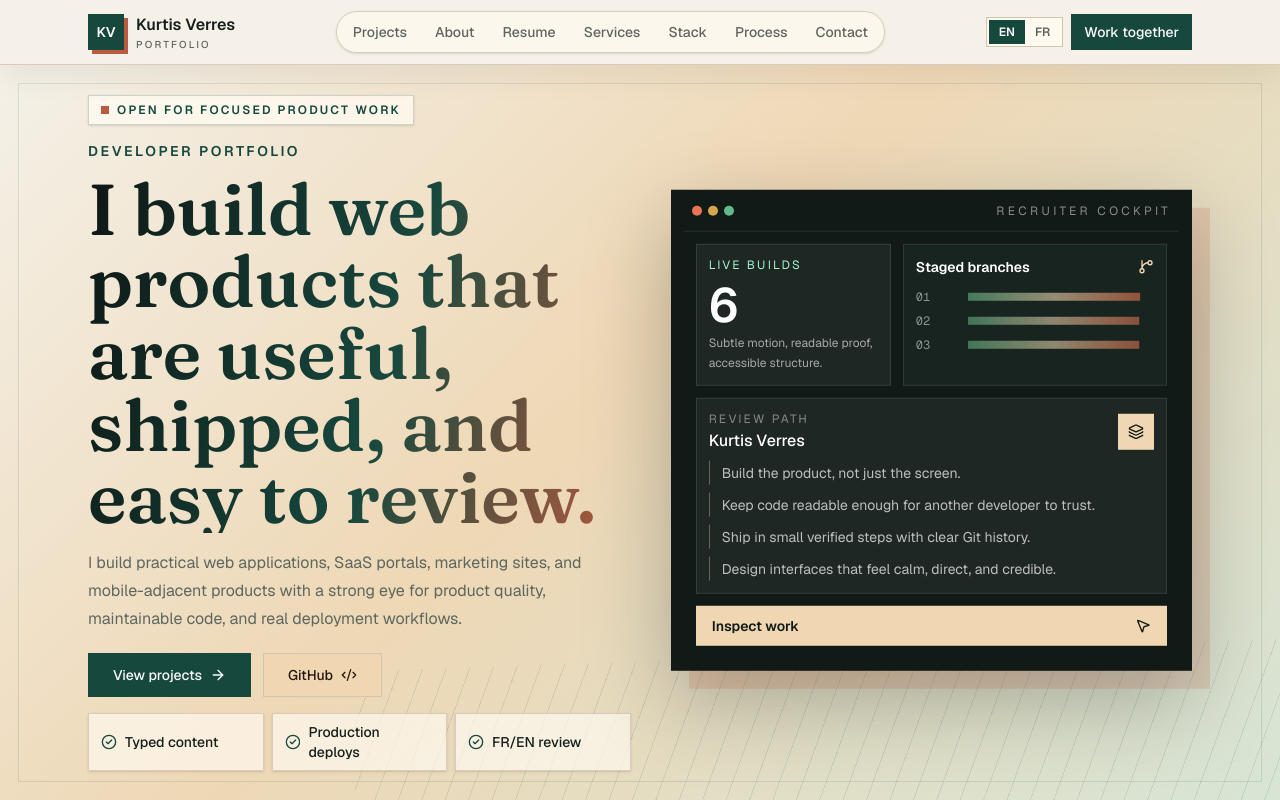
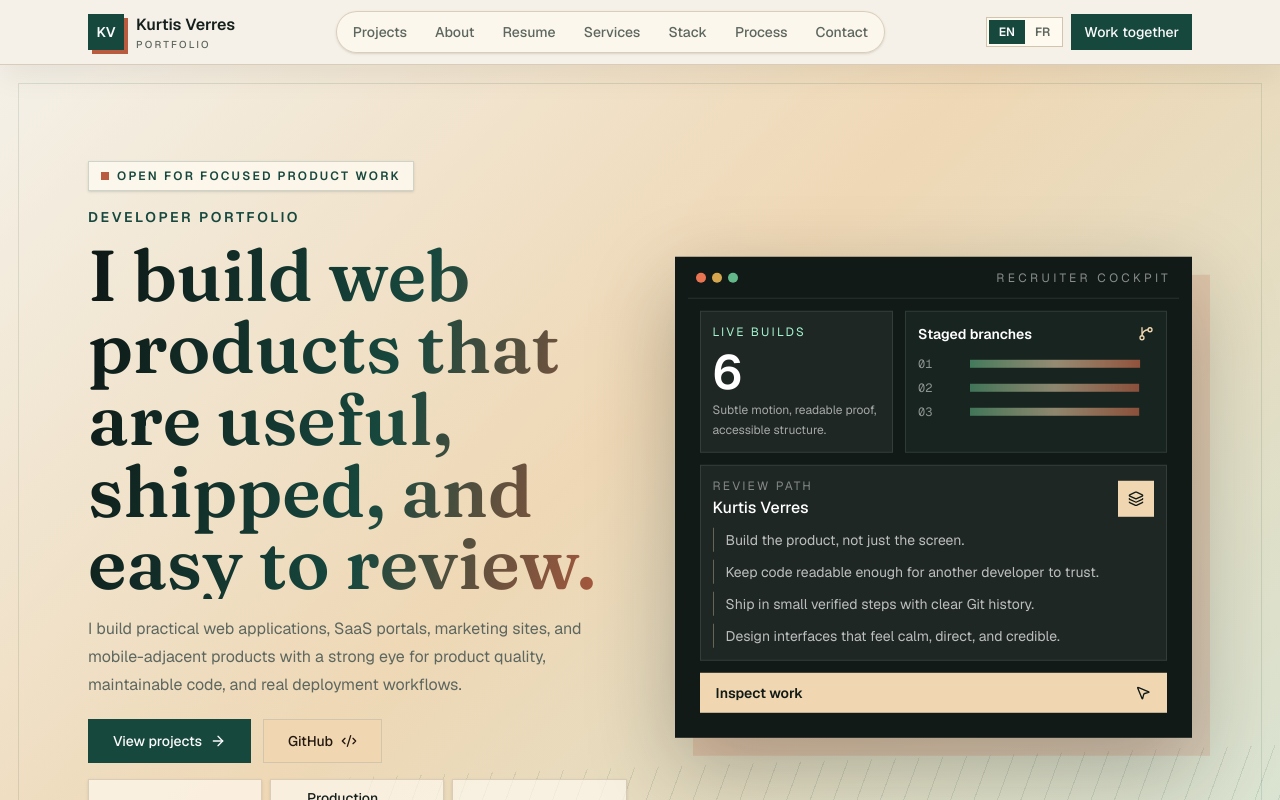
Before and after one commit to kurtisv/dev-portfolio, a Next.js app in the folder apps/web/: page / in a window 1280 px wide. Shown: the top 800 px of the page. Built offline with nearby package versions, Linux system fonts and the light colour scheme; no server answers.

Commit message:
fix(hero): restore original py-16 sm:py-24 gap-12 — was over-compressed for fixed height

```diff
--- a/apps/web/src/app/page.tsx
+++ b/apps/web/src/app/page.tsx
@@ -109,7 +109,7 @@ export default async function Home() {
           className="signature-hero flex items-center border-b border-border"
           style={{ minHeight: "calc(100svh - 4rem)" }}
         >
-          <div className="relative z-10 mx-auto grid w-full max-w-6xl gap-6 px-6 py-6 lg:grid-cols-[1.02fr_0.98fr] lg:items-center lg:gap-10">
+          <div className="relative z-10 mx-auto grid w-full max-w-6xl gap-12 px-6 py-16 sm:py-24 lg:grid-cols-[1.02fr_0.98fr] lg:items-center">
             <div>
               <div className="inline-flex items-center gap-2 border border-primary/20 bg-card/80 px-3 py-1.5 text-xs font-semibold uppercase tracking-[0.18em] text-primary shadow-sm">
                 <span className="size-2 bg-accent" />
```
